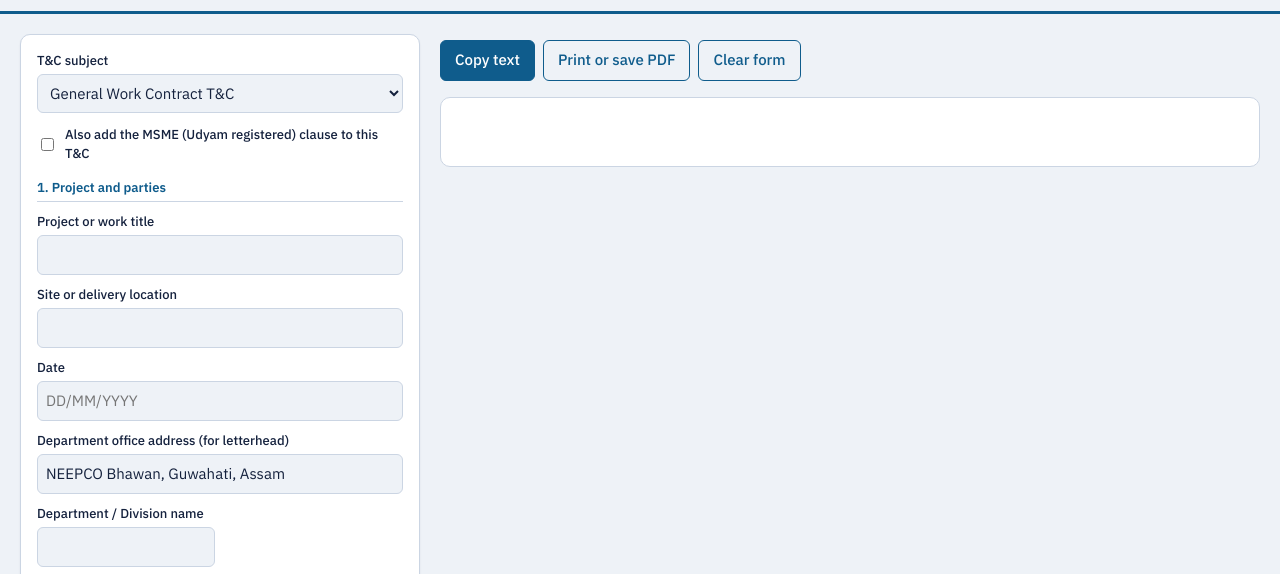
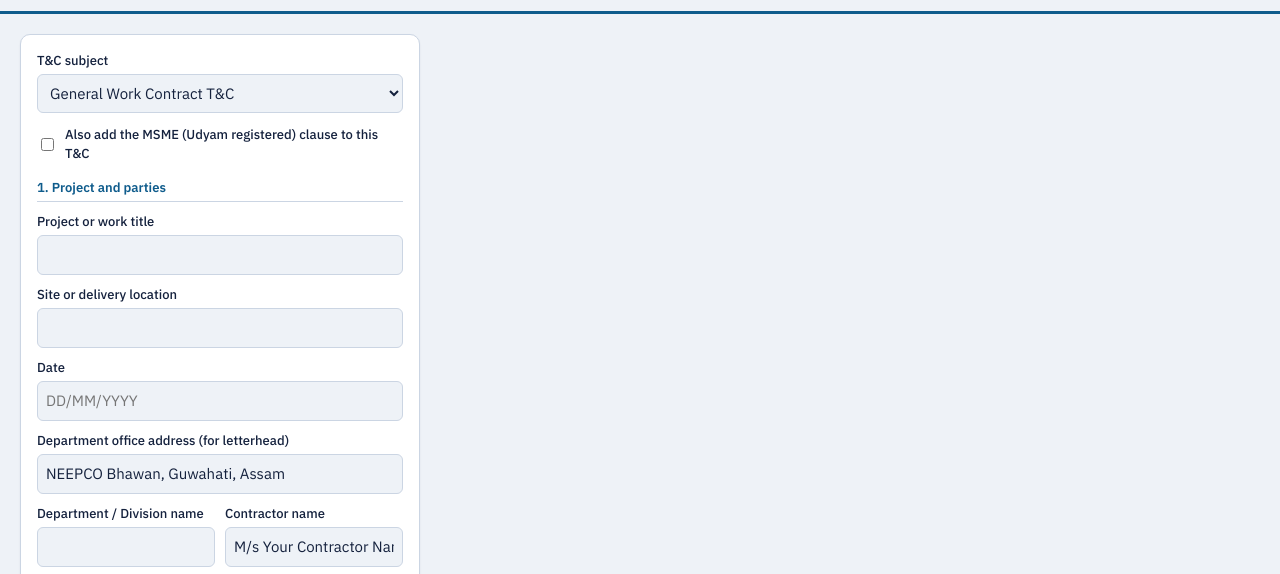
Before and after one commit to Premangkurportfolio/tc_generator, a plain HTML site: page index.html in a window 1280 px wide. Shown: the part 154-728 px from the top of the page. Drawn offline with Linux system fonts and the light colour scheme.

Commit message:
Update index.html

```diff
--- a/index.html
+++ b/index.html
@@ -130,7 +130,7 @@ section{min-width:0}
 <label for="addr">Department office address (for letterhead)</label><input type="text" id="addr" value="NEEPCO Bhawan, Guwahati, Assam">
 <div class="row">
 <div><label for="p1">Department / Division name</label><input type="text" id="p1"></div>
-</div>
+<div><label for="p2" id="l2">Contractor name</label><input type="text" id="p2" value="M/s Your Contractor Name"></div>
 <div class="row">
 <div><label for="amount">Total amount or rate (₹)</label><input type="number" id="amount" min="0" step="any"></div>
 <div><label for="basis">Rate basis (if a rate)</label><input type="text" id="basis" placeholder="e.g. per trip, per day"></div>
```
